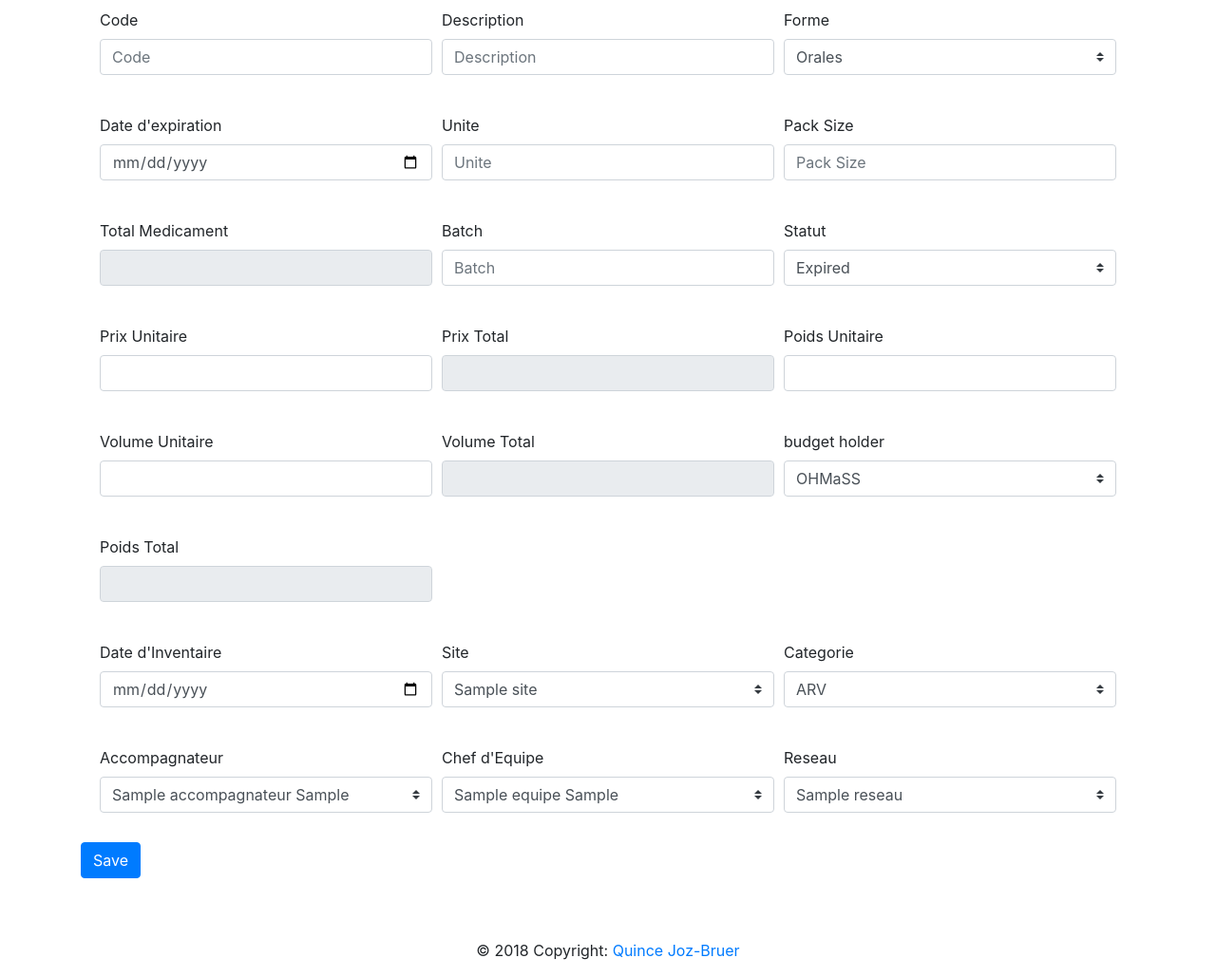
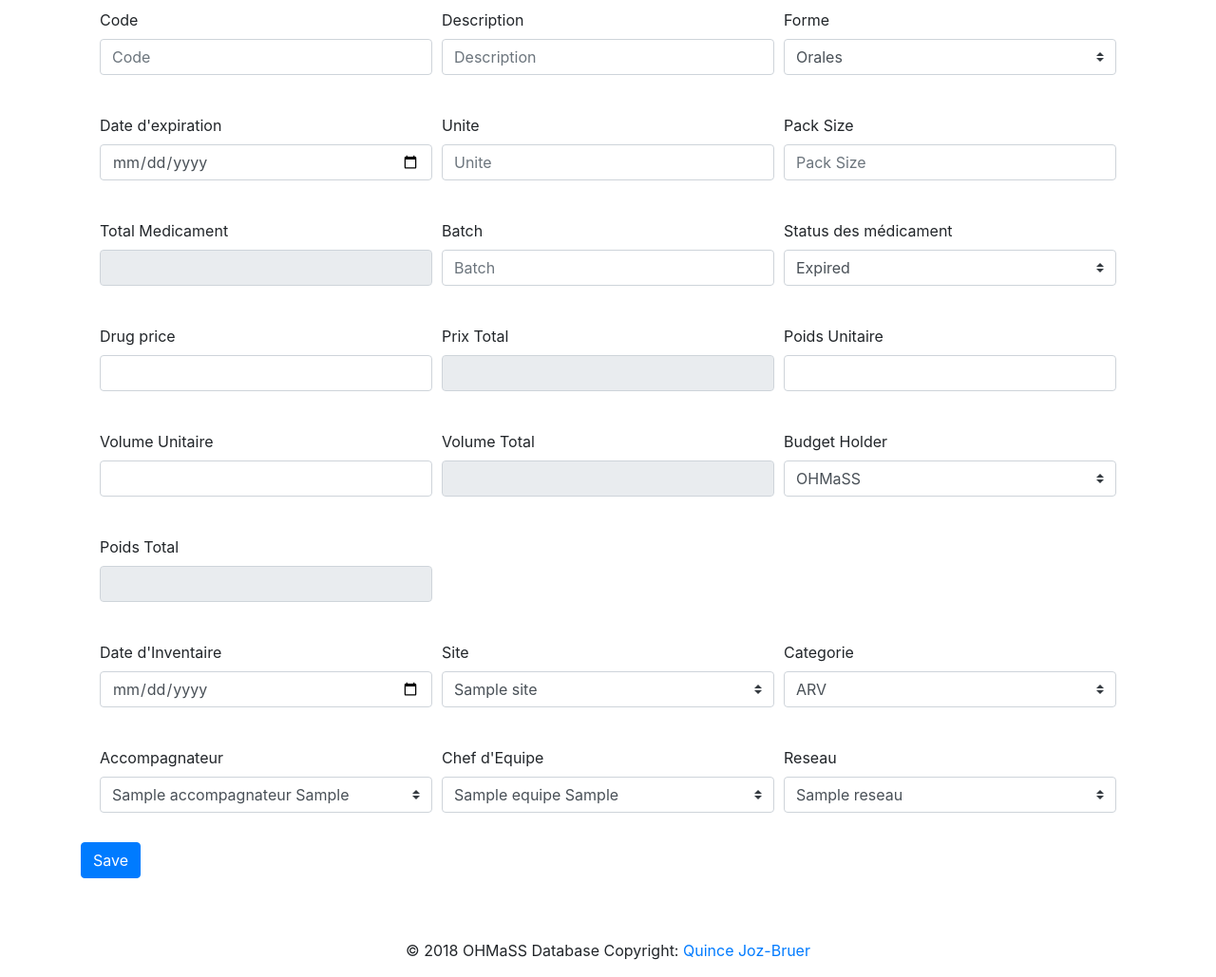
Before and after one commit to the-german/OHMaSS, a PHP site: page /pages/register.php in a window 1280 px wide. Shown: the part 128-1157 px from the top of the page at 95% size. Run offline with PHP 8.4, Linux system fonts and the light colour scheme; the visitor is signed in with stand-in values (Sample User, id 1); tables that the repository leaves empty or names only in its code hold one stand-in row (values such as "Sample post").

Commit message:
Correction

```diff
--- a/pages/footer.php
+++ b/pages/footer.php
@@ -2,7 +2,7 @@
 <footer class="page-footer font-small blue">
 	<script src="bootstrap/js/bootstrap.min.js"></script>
   	<!-- Copyright -->
-  	<div class="footer-copyright text-center py-3 k">&copy; <?= date('Y'); ?> Copyright:
+  	<div class="footer-copyright text-center py-3 k">&copy; <?= date('Y'); ?> OHMaSS Database Copyright:
     	<a href="https://www.linkedin.com/in/quince-joz-bruer-4a0488161/" target="blank">Quince Joz-Bruer</a>
   	</div>
   	<!-- Copyright -->
--- a/pages/register.php
+++ b/pages/register.php
@@ -63,17 +63,17 @@
 				       	<input type="text" class="form-control" name="batch" placeholder="Batch" required >
 				    </div>
 				    <div class="col-md-4 mb-3">
-				       <label for=""> Statut</label>
+				       <label for=""> Status des médicament</label>
 				       <select name="statut" class="custom-select">
 							<option value="Expired" selected>Expired</option>
-							<option value="Non-Expired">Non-Expired</option>
+							<option value="Altere">Altere</option>
 						</select>
 				    </div>
 			  	</div>
 
 			  	<div class="form-row">
 				    <div class="col-md-4 mb-3">
-				      	<label for="prix_unitaire">Prix Unitaire</label>
+				      	<label for="prix_unitaire">Drug price</label>
 				      	<input type="number" class="form-control" name="prix_unitaire" placeholder="" required >
 				    </div>
 				    <div class="col-md-4 mb-3">
@@ -96,10 +96,13 @@
 				      	<input type="number" class="form-control" name="volume_total" required readonly>
 				    </div>
 				    <div class="col-md-4 mb-3">
-				       <label for=""> budget holder</label>
+				       <label for=""> Budget Holder</label>
 				       <select  name="budget" class="custom-select">
-							<option selected>OHMaSS</option>
-							<option value="1">PSM</option>
+							<option value="OHMaSS" selected>OHMaSS</option>
+							<option value="PSM">PSM</option>
+							<option value="UNDP">UNDP</option>
+							<option value="SCMS">SCMS</option>
+							<option value="Inconnu">Inconnu</option>
 						</select>
 				    </div>
 			  	</div>
```
